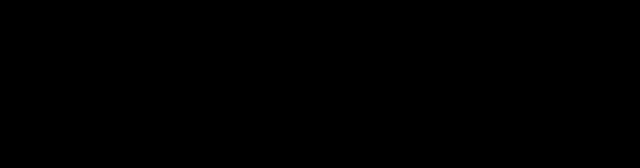
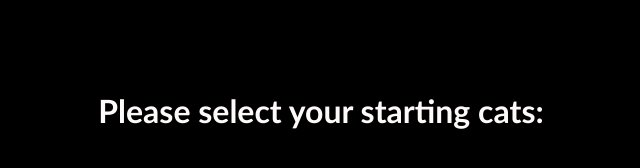
Before and after one commit to NewtTheFish/BattleCatsRoguelike, a plain HTML site: page index.html in a window 1280 px wide. Shown: the whole page, without its empty margins (319-959 px from the left). Drawn offline with Linux system fonts and the light colour scheme.

Commit message:
PUBLISH FR

```diff
--- a/index.html
+++ b/index.html
@@ -5,7 +5,7 @@
     <title>Battle Cats Roguelike</title>
 
     <style>
-        .snowtext {
+        h1 {
             color: snow;
             font-family: Calibri;
             position: relative;
```
